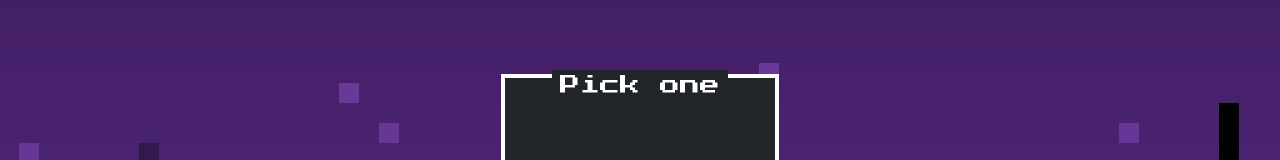
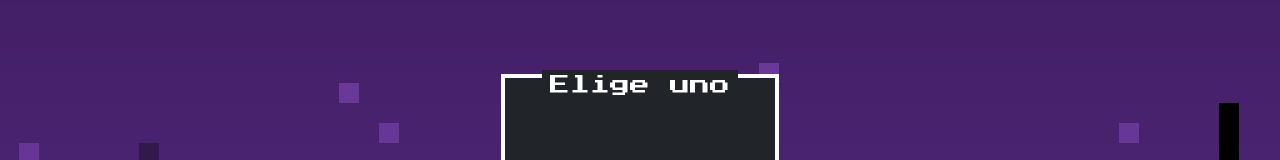
Before and after one commit to alexsanro/alexsanro_page, an Angular app: page /index in a window 1280 px wide. Shown: the part 176-336 px from the top of the page. Built offline with nearby package versions, Linux system fonts and the light colour scheme; some icons are missing.

Commit message:
Change some texts to spanish language

```diff
--- a/src/app/index/index.component.html
+++ b/src/app/index/index.component.html
@@ -2,7 +2,7 @@
     <div class="row align-items-center h-100">
         <div
             class="is-centered col-8 col-xs-3 col-xl-3 col-md-5 col-sm-6 mx-auto nes-container is-dark with-title pick-one">
-            <p class="title is-centered">Pick one</p>
+            <p class="title is-centered">Elige uno</p>
             <div class="row" id="prueba">
                 <ul class="list-take">
                     <li class="menu-seleccion"><a [routerLink] = "['/about_me']">Sobre mi</a></li>
--- a/src/app/page-not-found/page-not-found.component.html
+++ b/src/app/page-not-found/page-not-found.component.html
@@ -3,7 +3,7 @@
         <div class="paper">
             <h1>ERROR 404</h1>
             <h1>Page not found</h1>
-            Carmen Sandiego and Wally are not here. Maybe you should look in other <a href="/">page</a>.
+            Carmen Sandiego y Wally no están aquí. Tal vez debas buscar en otra <a href="/">página</a>.
         </div>
     </div>
 </div>
```
